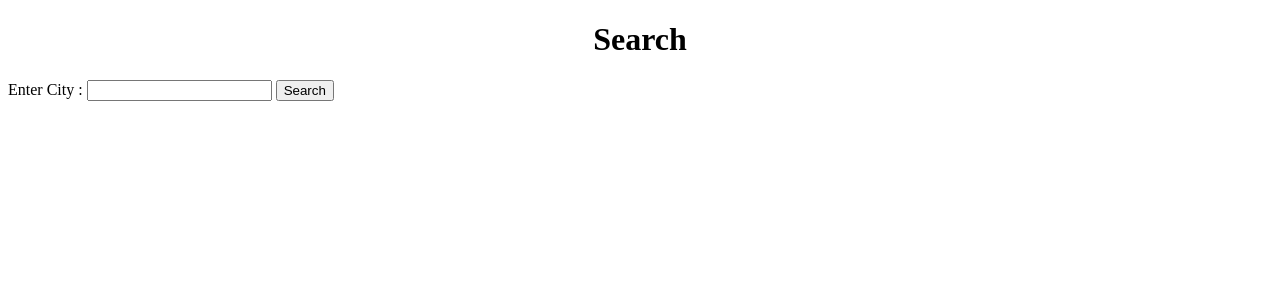
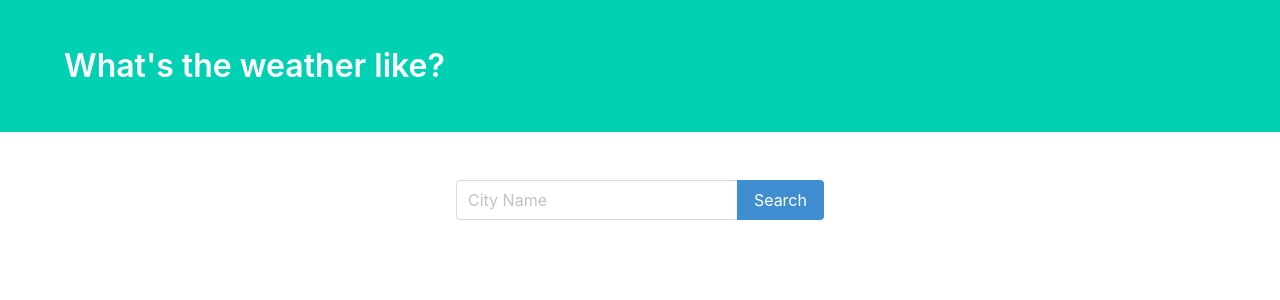
Before and after one commit to shivamsingh6200/Weatherapptest, a Flask app: page / in a window 1280 px wide. Shown: the top 300 px of the page. Run offline with Flask 3, Linux system fonts and the light colour scheme; some libraries are stand-ins or nearby versions.

Commit message:
Changed code for better look

```diff
--- a/app.py
+++ b/app.py
@@ -1,5 +1,5 @@
-from flask import Flask,render_template,request
 import requests
+from flask import Flask, render_template, request
 
 app= Flask(__name__)
 
@@ -7,21 +7,26 @@ app= Flask(__name__)
 def homepage():
     return render_template("index.html")
 
-@app.route("/weatherapp",methods=['POST','GET'])
-def get_weatherdata():
+@app.route("/weather",methods=['POST','GET'])
+def searchpage():
     apikey="602e11c0c9bf90c661e13498979c2a9d"
     url="https://api.openweathermap.org/data/2.5/weather"
 
     para={"q":request.form.get("city"),
-     "units":"matric",
+     "units":"imperial",
      "appid":apikey
      }
 
     response=requests.get(url,params=para)
     data=response.json()
-    city=data['name']
-
-    return f"data : {data} , city : {city}"
+    weather = {
+            'city' :para["q"].upper(),
+            'temperature' :"%.1f" % float((data['main']['temp']-32)/1.8),
+            'description' : data['weather'][0]['description'],
+            'icon' : data['weather'][0]['icon'],
+        }
+    print (weather)
+    return render_template("weather.html",weather=weather)
 
 if __name__=="__main__":
     app.run(host="0.0.0.0" , port = 5002)
--- a/templates/index.html
+++ b/templates/index.html
@@ -1,19 +1,45 @@
 <!DOCTYPE html>
 <html lang="en">
+
 <head>
+    <meta charset="UTF-8">
+    <meta name="viewport" content="width=device-width, initial-scale=1.0">
+    <meta http-equiv="X-UA-Compatible" content="ie=edge">
+    <title>What's the weather like?</title>
+    <link rel="stylesheet" href="https://cdnjs.cloudflare.com/ajax/libs/bulma/0.6.2/css/bulma.css" />
 </head>
+
 <body>
-    <title>Search Page</title>
-    <div class="content">
-        <h1 style="text-align: center">Search</h1>
-
-        <div class="form">
-            <form action="/weatherapp" method="POST">
-                <label for="city">Enter City : </label>
-                <input type="text" name="city" id="city">
-                <input type="submit" value="Search">
-            </form>
+    <form action="/weather" method="POST">
+    <section class="hero is-primary">
+        <div class="hero-body">
+            <div class="container">
+                <h1 class="title">
+                    What's the weather like?
+                </h1>
+            </div>
         </div>
-    </div>
+    </section>
+    <section class="section">
+        <div class="container">
+            <div class="columns">
+                <div class="column is-offset-4 is-4">
+                    <form method="POST">
+                        <div class="field has-addons">
+                            <div class="control is-expanded">
+                                <input class="input" name="city" type="text" placeholder="City Name">
+                            </div>
+                            <div class="control">
+                                <button class="button is-info">
+                                    Search
+                                </button>
+                            </div>
+                        </div>
+                    </form>
+                </div>
+            </div>
+        </div>
+    </section>
+    </form>
 </body>
 </html>
```
Also changed, not shown: templates/weather.html (added, +52 -0 lines).
